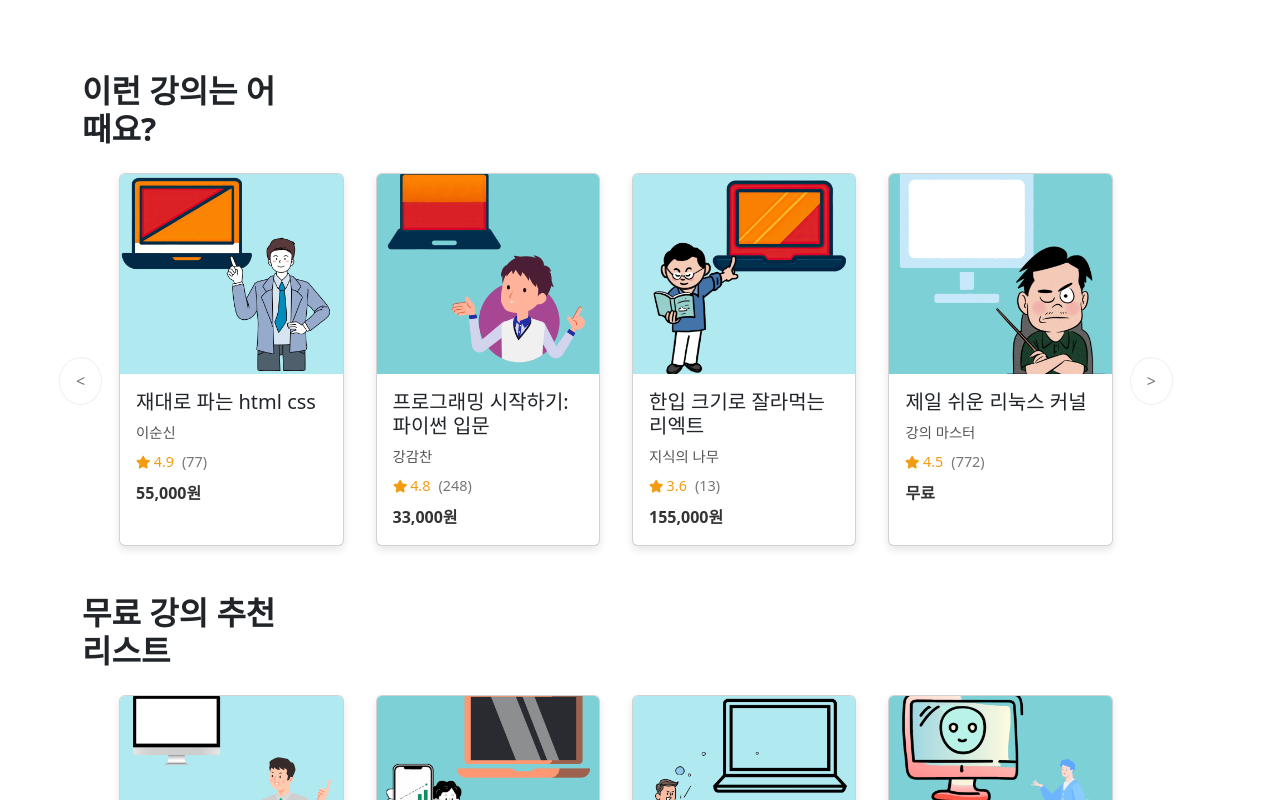
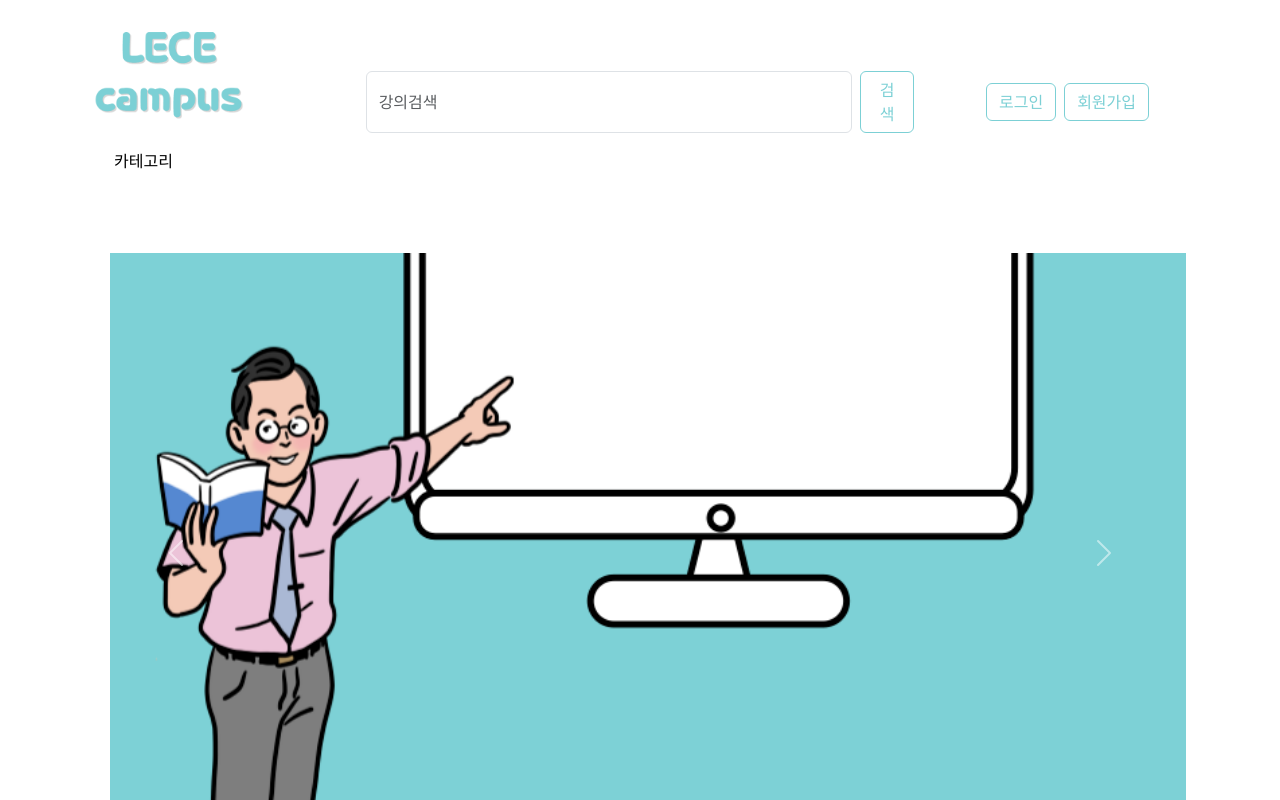
Before and after one commit to clzks/GoingUpDragon, a React (Create React App) app in the folder my-app/: page / in a window 1280 px wide. Shown: the top 800 px of the page. Built offline with nearby package versions, Linux system fonts and the light colour scheme.

Commit message:
App.js 복구

```diff
--- a/my-app/src/App.js
+++ b/my-app/src/App.js
@@ -1,15 +1,22 @@
 // App.js
-// 외부 라이브러리
-import React from "react";
-import 'bootstrap/dist/css/bootstrap.min.css'; // Bootstrap 스타일 추가
-import MainCards from "./components/common/MainCards"; // MainCards 컴포넌트 임포트
+import "./App.css";
+import Layout from "./components/common/Layout"; // 레이아웃 컴포넌트 import
+import { Container } from "react-bootstrap";
+import TwoGrids from "./components/common/TwoGrids";
+import "bootstrap/dist/css/bootstrap.min.css"; // 리액트 부트스트랩 임포트
+import MainCards from "./components/common/MainCards";
 
 function App() {
   return (
-    <div className="App">
-      <MainCards />
-    </div>
+    <Layout>
+      <Container className="my-4">
+        <TwoGrids />
+      </Container>
+
+      <Container className="my-4">
+        <MainCards />
+      </Container>
+    </Layout>
   );
 }
-
 export default App;
--- a/my-app/src/components/common/Header.jsx
+++ b/my-app/src/components/common/Header.jsx
@@ -1,17 +1,23 @@
 // components/common/Header.jsx
-import React from 'react';
+import React from "react";
 // 외부 라이브러리
-import Container from 'react-bootstrap/Container';
-import Row from 'react-bootstrap/Row';
-import Col from 'react-bootstrap/Col';
-import Form from 'react-bootstrap/Form';
-import Button from 'react-bootstrap/Button';
+import Container from "react-bootstrap/Container";
+import Row from "react-bootstrap/Row";
+import Col from "react-bootstrap/Col";
+import Form from "react-bootstrap/Form";
+import Button from "react-bootstrap/Button";
 //
-import './Header.css';
+import "./Header.css";
 
 const Header = () => {
   return (
-    <header style={{ backgroundColor: '#ffffff', padding: '1rem', textAlign: 'center' }}>
+    <header
+      style={{
+        backgroundColor: "#ffffff",
+        padding: "1rem",
+        textAlign: "center",
+      }}
+    >
       <Container>
         <Row>
           {/* 로고 및 카테고리 */}
@@ -40,7 +46,9 @@ const Header = () => {
                             <ul className="submenu">
                               <li className="nav-dropdown-item">ChatGPT</li>
                               <li className="nav-dropdown-item">Python</li>
-                              <li className="nav-dropdown-item">인공지능(AI)</li>
+                              <li className="nav-dropdown-item">
+                                인공지능(AI)
+                              </li>
                             </ul>
                           </li>
                           <li className="nav-dropdown-item">딥러닝/머신러닝</li>
@@ -62,7 +70,10 @@ const Header = () => {
           </Col>
 
           {/* 강의 검색창 */}
-          <Col xs={6} className="d-flex justify-content-center align-items-center">
+          <Col
+            xs={6}
+            className="d-flex justify-content-center align-items-center"
+          >
             <Form className="d-flex">
               <Form.Control
                 type="search"
@@ -70,7 +81,11 @@ const Header = () => {
                 className="me-2 search-input"
                 aria-label="Search"
               />
-              <Button type="submit" variant="outline-success" className="custom-button">
+              <Button
+                type="submit"
+                variant="outline-success"
+                className="custom-button"
+              >
                 검색
               </Button>
             </Form>
@@ -78,8 +93,12 @@ const Header = () => {
 
           {/* 로그인 및 회원가입 버튼 */}
           <Col className="d-flex justify-content-center align-items-center">
-            <Button variant="outline-success" className="custom-button me-2">로그인</Button>
-            <Button variant="outline-success" className="custom-button">회원가입</Button>
+            <Button variant="outline-success" className="custom-button me-2">
+              로그인
+            </Button>
+            <Button variant="outline-success" className="custom-button">
+              회원가입
+            </Button>
           </Col>
         </Row>
       </Container>
```
